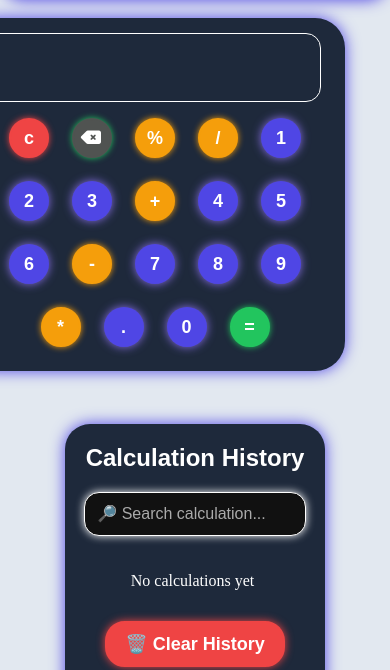
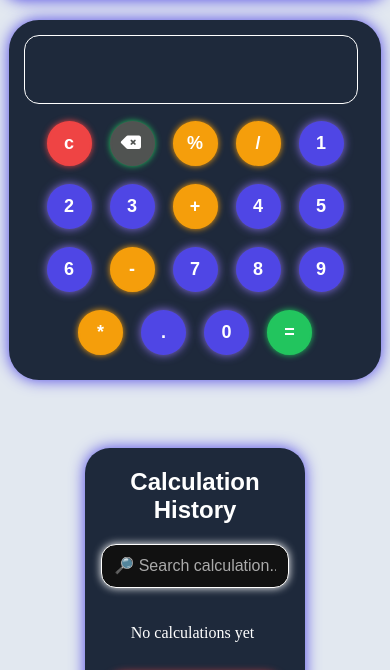
Before and after one commit to husenpathan2006/Calculator, a plain HTML site: page index.html in a window 390 px wide. Shown: the part 135-805 px from the top of the page. Drawn offline with Linux system fonts and the light colour scheme.

Commit message:
fixed responsive design

```diff
--- a/calculator.css
+++ b/calculator.css
@@ -184,7 +184,7 @@
     margin-top: 28px;
     background: #1e293b;
     padding: 15px;
-    width: 300px;
+    width: 250px;
     box-shadow: 0 0.5px 35px white;
     padding-bottom: 20px;
     border-radius: 30px;
@@ -223,7 +223,7 @@
     justify-content:center;
     flex-wrap: wrap;
     margin-top: 12px;
-    gap: 15px;
+    gap: 8px;
 }
 .button{
     width: 45px;
@@ -514,9 +514,15 @@
     }
 
     #calculator {
-        width: 250px;
+        width: 350px;
         max-width: 90%;
+        margin: 30px auto 0;
     }
+    .calculator-section{
+        flex-direction: column;
+        align-items: center;
+    }
+
 
     .history-section {
         width: 90%;
@@ -530,36 +536,8 @@
 }
 
 
-/* Small mobile */
 
-@media (max-width: 768px) {.calculator-section{
-    flex-direction: column;
-    align-items: center;
-    gap: 25px;
-}
 
-    #calculator {
-        width: 350px;
-        max-width: 90%;
-    }
-    #history{
-        width: 90%;
-    }
-
-    .button,
-    .button-c,
-    .backspace,
-    .button-module,
-    .button-add,
-    .button-sub,
-    .button-mul,
-    .button-div,
-    .button-equal {
-        width: 40px;
-        height: 40px;
-        margin: 4px;
-    }
-}
 
 
 
--- a/index.html
+++ b/index.html
@@ -167,7 +167,7 @@
 
             <div class="social-links">
 
-                <a href="https://github.com/husenpathan2006/Calculator" class="social-link" aria-label="LinkedIn">
+                <a href="https://www.linkedin.com/in/husen-pathan-95848241b?utm_source=share_via&utm_content=profile&utm_medium=member_android" class="social-link" aria-label="LinkedIn">
                     <i class="fab fa-linkedin-in"></i>
                     <span>LinkedIn</span>
                 </a>
```
